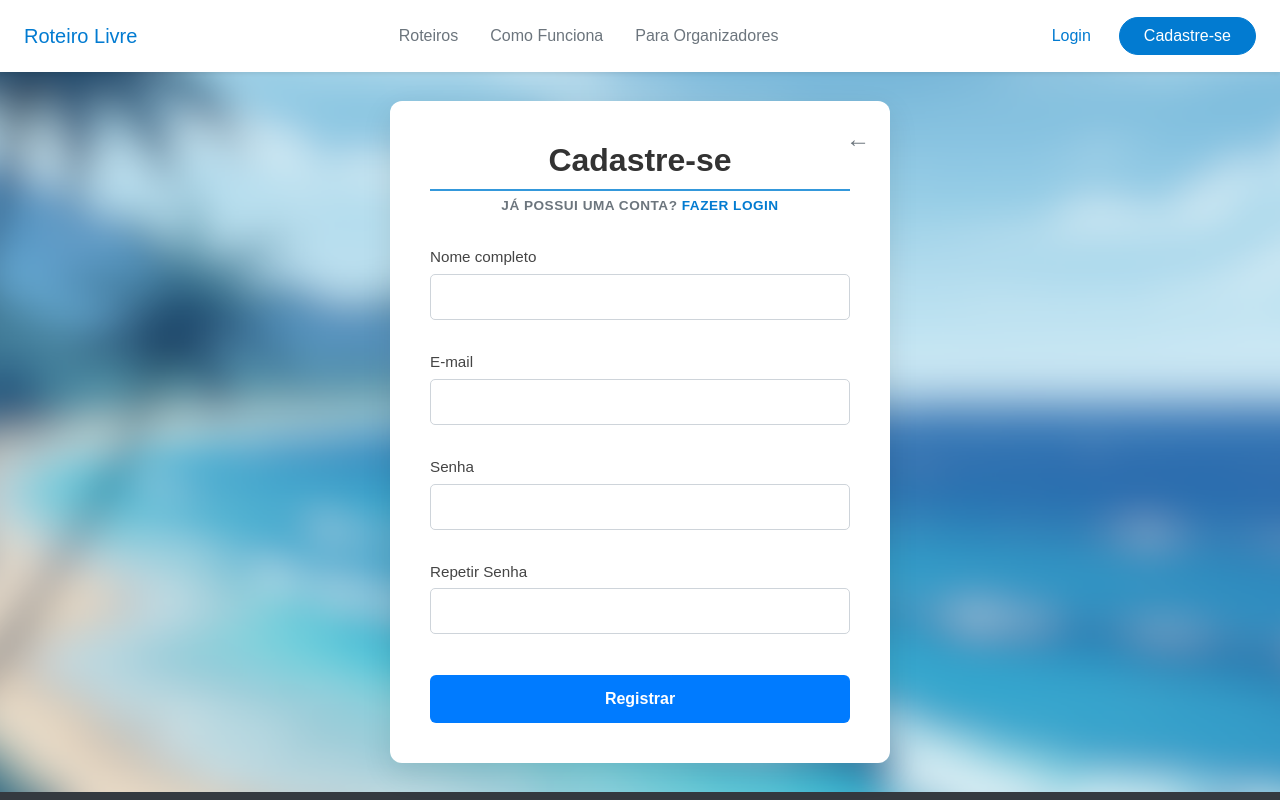
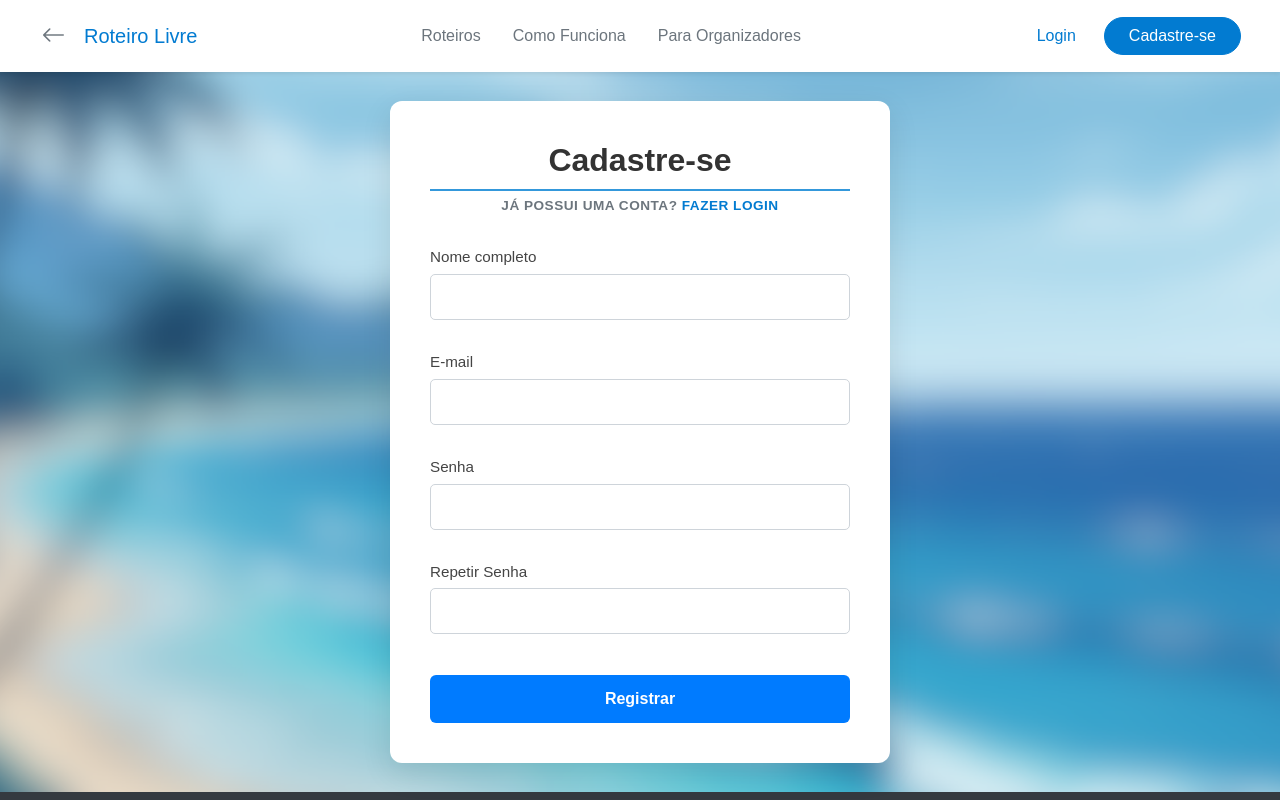
Before and after one commit to Rodrigo-Dourad0/prg04-rodrigo-front-end-react, a React (Vite) app in the folder projeto-web-react/: page /cadastro in a window 1280 px wide. Shown: the top 800 px of the page. Built offline with nearby package versions, Linux system fonts and the light colour scheme.

Commit message:
Atualiza a NavBar
Implementada lógica para exibir botão de voltar em todas as páginas exceto na Home.

```diff
--- a/projeto-web-react/src/modules/Auth/pages/Cadastro.jsx
+++ b/projeto-web-react/src/modules/Auth/pages/Cadastro.jsx
@@ -9,13 +9,11 @@ function Cadastro() {
     <>
       <Navbar />
 
+
+
       <div className="cadastro-wrapper">
         <div className="cadastro-box">
 
-            {/* Botão de Voltar (Seta para a esquerda) */}
-            <Link to="/" className="btn-back" title="Voltar">
-                &larr;
-            </Link>
 
             <h1 className="cadastro-title">Cadastre-se</h1>
 
--- a/projeto-web-react/src/modules/Auth/styles/cadastro.css
+++ b/projeto-web-react/src/modules/Auth/styles/cadastro.css
@@ -20,20 +20,6 @@
     position: relative;
 }
 
-/* Botão de Voltar (Seta) */
-.btn-back {
-    position: absolute;
-    top: 20px;
-    right: 20px;
-    color: #6c757d;
-    font-size: 1.5rem;
-    text-decoration: none;
-    transition: color 0.2s;
-}
-
-.btn-back:hover {
-    color: #333;
-}
 
 /* Títulos e Textos */
 .cadastro-title {
--- a/projeto-web-react/src/shared/components/Navbar.jsx
+++ b/projeto-web-react/src/shared/components/Navbar.jsx
@@ -1,20 +1,39 @@
 import { useState } from 'react';
-import { Link } from 'react-router-dom';
+import { Link, useLocation, useNavigate } from 'react-router-dom';
 import '../styles/navbar.css';
 import LoginModal from '../../modules/Auth/components/LoginModal';
 
 function Navbar() {
   const [showLoginModal, setShowLoginModal] = useState(false);
 
+  const location = useLocation();
+  const navigate = useNavigate();
+
   const handleOpenLogin = () => setShowLoginModal(true);
   const handleCloseLogin = () => setShowLoginModal(false);
+
+  const showBackButton = location.pathname !== '/';
 
   return (
     <>
       <nav className="navbar navbar-expand-lg navbar-light navbar-custom">
+        <div className="container-fluid">
+
+            <div className="d-flex align-items-center">
+                {showBackButton && (
+                    <button
+                        onClick={() => navigate(-1)}
+                        className="btn-back-nav me-2"
+                        title="Voltar"
+                    >
+                        <i className="bi bi-arrow-left"></i>
+                    </button>
+                )}
+
                 <Link className="navbar-brand fw-bold fs-4 brand-logo" to="/">
                 Roteiro Livre
                 </Link>
+            </div>
 
             <button
             className="navbar-toggler"
@@ -56,10 +75,11 @@ function Navbar() {
                 </button>
 
                 <Link
-                to="/cadastro" className="btn fw-bold rounded-pill px-4 btn-signup"onClick={handleCloseLogin}>
+                    to="/cadastro" className="btn fw-bold rounded-pill px-4 btn-signup" onClick={handleCloseLogin}>
                     Cadastre-se
                 </Link>
 
+            </div>
             </div>
         </div>
       </nav>
--- a/projeto-web-react/src/shared/styles/navbar.css
+++ b/projeto-web-react/src/shared/styles/navbar.css
@@ -52,3 +52,24 @@
     background-color: #026aa6 !important;
     border-color: #026aa6 !important;
 }
+
+.btn-back-nav {
+    background: transparent;
+    border: none;
+    color: var(--navbar-gray);
+    font-size: 1.5rem;
+    display: flex;
+    align-items: center;
+    justify-content: center;
+    padding: 0 10px;
+    border-radius: 50%;
+    width: 45px;
+    height: 45px;
+    transition: all 0.3s ease;
+}
+
+.btn-back-nav:hover {
+    background-color: #f0f2f5;
+    color: var(--navbar-blue);
+    transform: translateX(-3px);
+}
```
Lines whose indentation alone changed are shown as unchanged.
